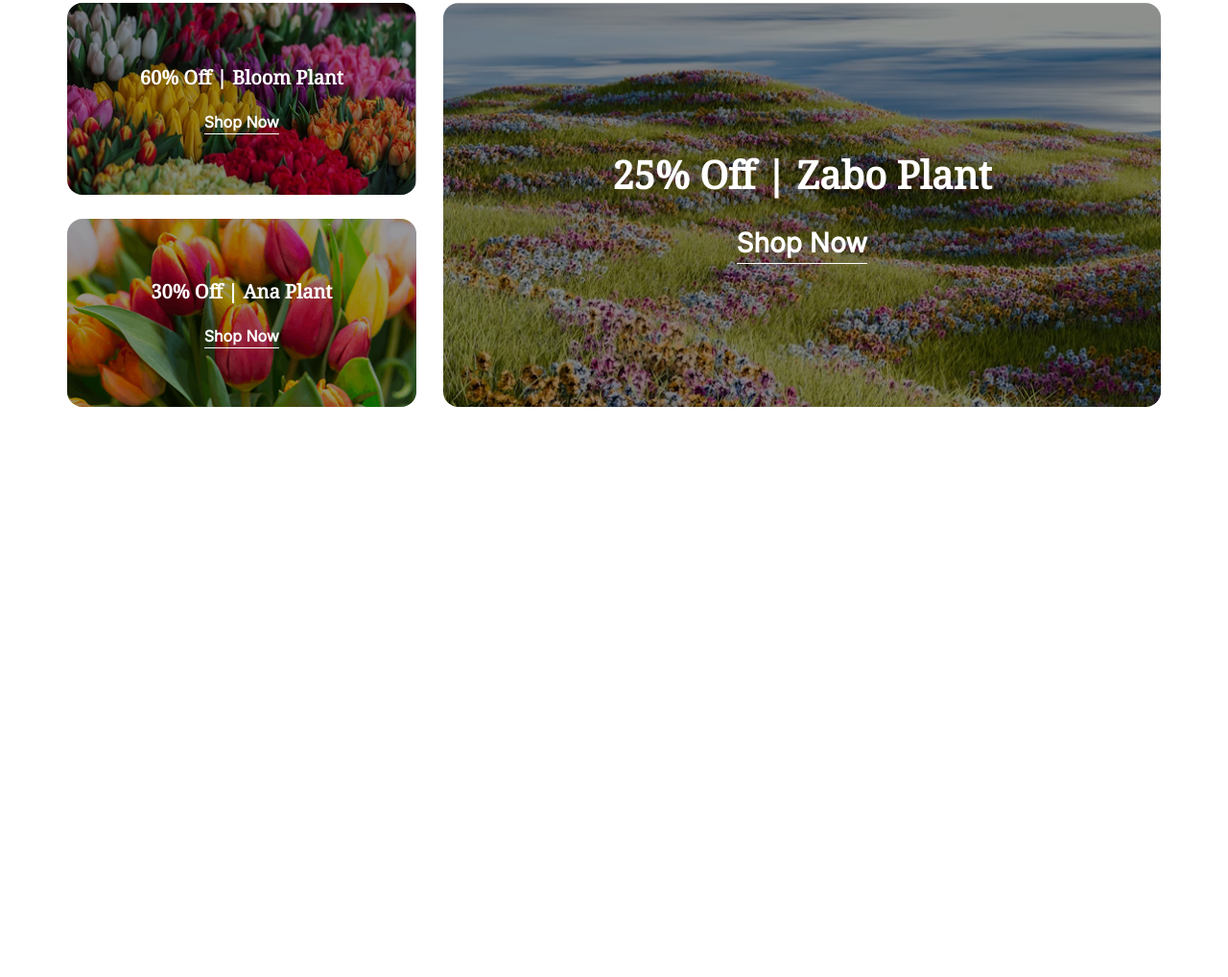
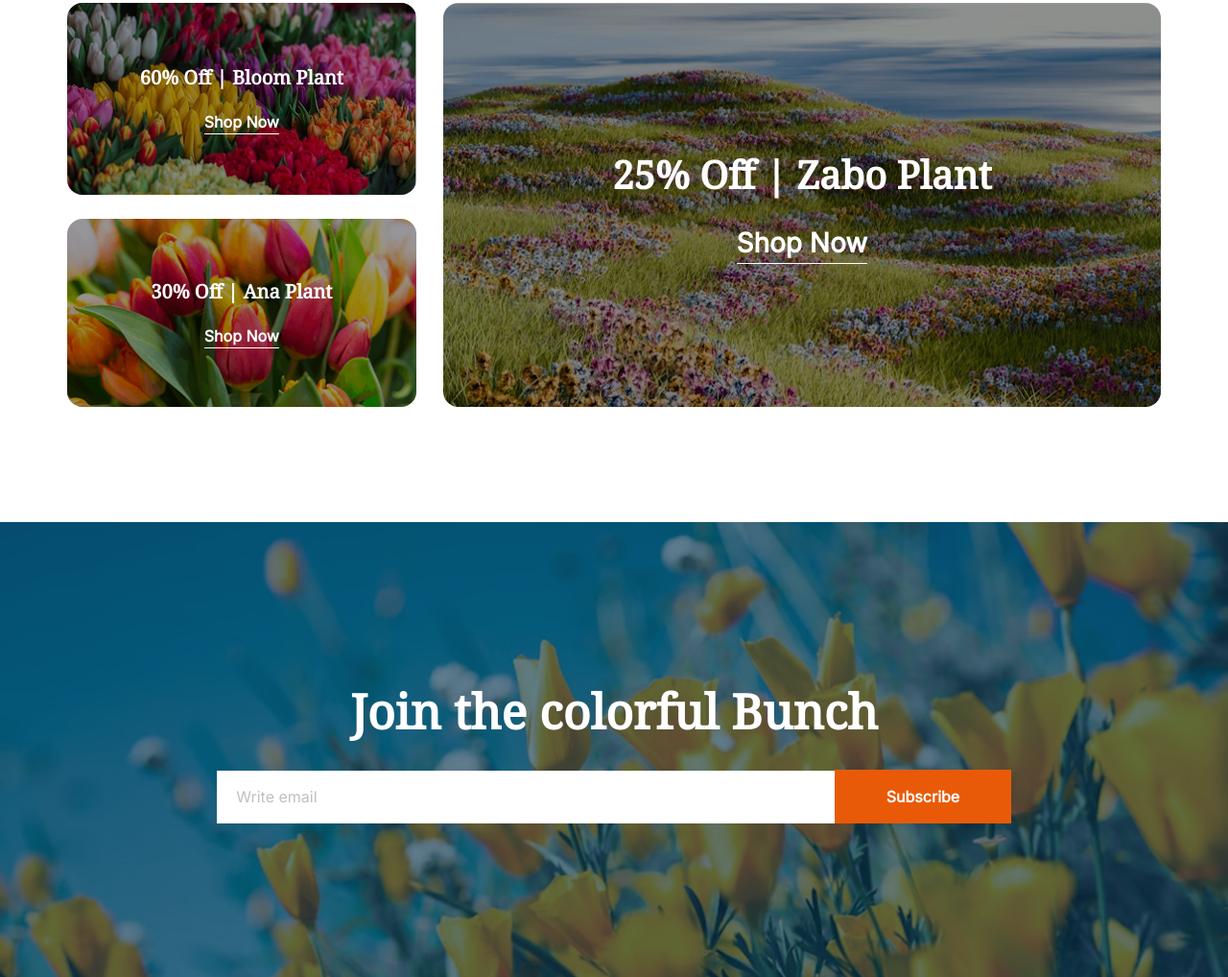
Before and after one commit to Ellham-dev/assignment-two, a website: page index.html in a window 1280 px wide. Shown: the part 3283-4301 px from the top of the page at 96% size. Before the commit the page ends 3827 px from the top, so only its background shows below. Drawn offline with Linux system fonts and the light colour scheme.

Commit message:
Subscriber part design complete

```diff
--- a/index.html
+++ b/index.html
@@ -185,6 +185,23 @@
                 </div>
             </div>
         </section>
+
+        <!-- subscribe part -->
+        <section class="max-w-[1440px] mx-auto">
+            <div class="relative">
+                <img src="assets/news-letter-bg.png" alt="">
+                <div class="absolute top-0 left-0 flex justify-center items-center w-full h-full flex-col z-1">
+                    <h3 class="text-[50px] font-noto font-bold mb-[23px] text-white">Join the colorful Bunch</h3>
+                    <div class="flex items-center">
+                        <input type="email" placeholder="Write email"
+                            class="bg-white  text-[#00000080] text-base font-inter w-[644px] py-[15.5px] pl-5">
+                        <button
+                            class="text-base font-semibold text-white font-inter bg-[#E95A08] py-[16px] px-[53.5px]">Subscribe</button>
+                    </div>
+                </div>
+                <div class="bg-[#07334F66] absolute w-full top-0 right-0 left-0 bottom-0"></div>
+            </div>
+        </section>
     </main>
 
 </body>
```
Also changed, not shown: src/output.css.
